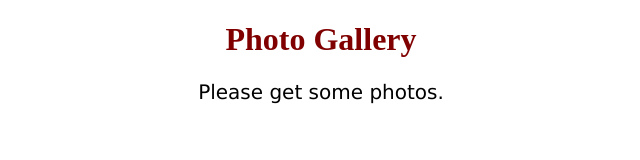
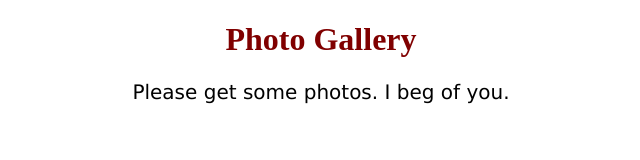
Before and after one commit to JacquelineRJ/VirtualOxyQuad, a plain HTML site: page BOOK/photos.html in a window 1280 px wide. Shown: the whole page, without its empty margins (319-959 px from the left). Drawn offline with Linux system fonts and the light colour scheme.

Commit message:
I need Photos.

```diff
--- a/BOOK/photos.html
+++ b/BOOK/photos.html
@@ -20,7 +20,7 @@ p {
 <body>
 
 <h1>Photo Gallery</h1>
-<p>Please get some photos.</p>
+<p>Please get some photos. I beg of you.</p>
 
 </body>
 </html>
```
Also changed, not shown: 1 other file.
